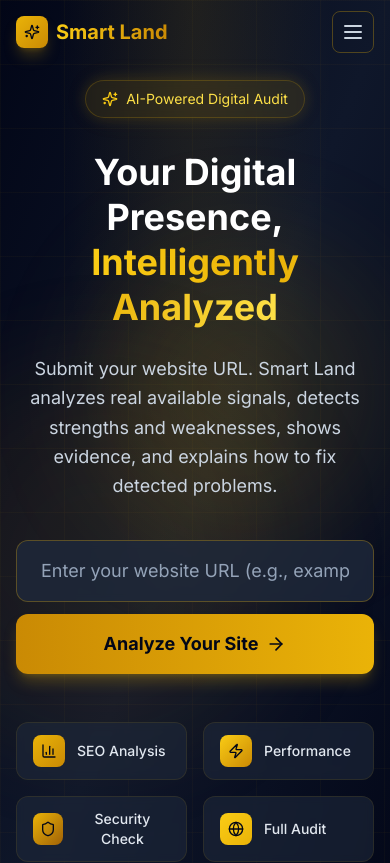
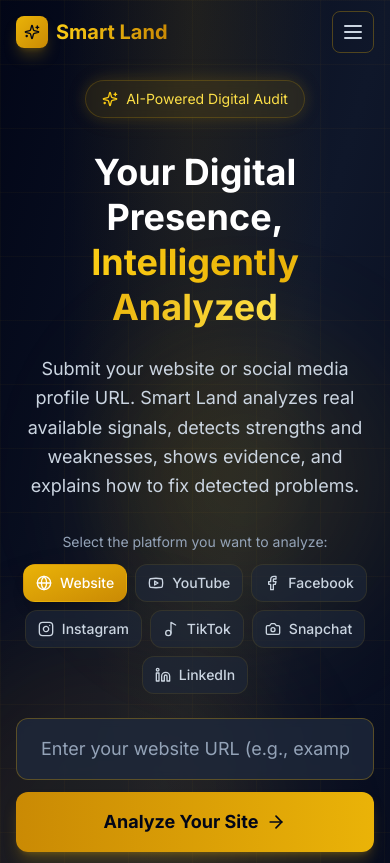
Before and after one commit to elsayedsameh803-star/v0-smart-land-website, a Next.js app: page /admin in a window 390 px wide. Shown: the top 863 px of the page. Built offline with nearby package versions, Linux system fonts and the light colour scheme.

Commit message:
تحديث: إضافة دعم منصات التواصل الاجتماعي - Facebook, Instagram, TikTok, Snapchat, LinkedIn, YouTube مع اختيار المنصة قبل التحليل وإضافة زر طباعة التقرير

```diff
--- a/src/app/[locale]/page.tsx
+++ b/src/app/[locale]/page.tsx
@@ -24,6 +24,7 @@
   const locale = params.locale || "en";
   const [currentView, setCurrentView] = useState<"home" | "analyzing" | "results">("home");
   const [url, setUrl] = useState("");
+  const [platform, setPlatform] = useState<string>("website");
   const [analysisResult, setAnalysisResult] = useState<AnalysisResult | null>(null);
   const [stages, setStages] = useState<AnalysisStage[]>([]);
   const [isAnalyzing, setIsAnalyzing] = useState(false);
@@ -31,8 +32,9 @@
   const [showFixAssistant, setShowFixAssistant] = useState(false);
   const [error, setError] = useState<string | null>(null);
 
-  const handleAnalyze = async (submittedUrl: string) => {
+  const handleAnalyze = async (submittedUrl: string, selectedPlatform?: string) => {
     setUrl(submittedUrl);
+    setPlatform(selectedPlatform || "website");
     setCurrentView("analyzing");
     setIsAnalyzing(true);
     setError(null);
@@ -74,7 +76,7 @@
   };
 
   const handleReAnalyze = () => {
-    if (url) handleAnalyze(url);
+    if (url) handleAnalyze(url, platform);
   };
 
   const handleHelpFix = (finding: Finding) => {
@@ -87,6 +89,7 @@
     setAnalysisResult(null);
     setStages([]);
     setUrl("");
+    setPlatform("website");
     setError(null);
     setShowFixAssistant(false);
     setActiveFinding(null);
@@ -122,6 +125,11 @@
                   {locale === "ar" ? "نتائج التحليل" : "Analysis Results"}
                 </h1>
                 <p className="text-dark-400 text-sm mt-1">{analysisResult.url}</p>
+                {platform !== "website" && (
+                  <span className="inline-block mt-1 px-2 py-0.5 rounded text-xs font-medium bg-gold-500/20 text-gold-300">
+                    {platform}
+                  </span>
+                )}
               </div>
               <div className="flex items-center gap-3">
                 <button onClick={handleReAnalyze} className="px-4 py-2 rounded-lg border border-gold-500/20 text-gold-300 text-sm hover:bg-gold-500/10 transition-colors">
--- a/src/components/home/HeroSection.tsx
+++ b/src/components/home/HeroSection.tsx
@@ -1,17 +1,40 @@
 "use client";
 
 import { useState } from "react";
-import { ArrowRight, Sparkles, Loader2, Globe, Shield, Zap, BarChart3 } from "lucide-react";
+import { ArrowRight, Sparkles, Globe, Shield, Zap, BarChart3, Youtube, Facebook, Instagram, Music2, Camera, Linkedin } from "lucide-react";
 import { cn } from "@/lib/utils";
 
 interface HeroSectionProps {
-  onAnalyze: (url: string) => void;
+  onAnalyze: (url: string, platform?: string) => void;
   locale: string;
 }
+
+type Platform = "website" | "youtube" | "facebook" | "instagram" | "tiktok" | "snapchat" | "linkedin";
+
+const platformIcons: Record<Platform, React.ElementType> = {
+  website: Globe,
+  youtube: Youtube,
+  facebook: Facebook,
+  instagram: Instagram,
+  tiktok: Music2,
+  snapchat: Camera,
+  linkedin: Linkedin,
+};
+
+const platformColors: Record<Platform, string> = {
+  website: "from-gold-500 to-gold-600",
+  youtube: "from-red-500 to-red-600",
+  facebook: "from-blue-600 to-blue-700",
+  instagram: "from-pink-500 to-purple-600",
+  tiktok: "from-cyan-400 to-cyan-600",
+  snapchat: "from-yellow-400 to-yellow-500",
+  linkedin: "from-blue-500 to-blue-600",
+};
 
 export function HeroSection({ onAnalyze, locale }: HeroSectionProps) {
   const [url, setUrl] = useState("");
   const [isValid, setIsValid] = useState(true);
+  const [selectedPlatform, setSelectedPlatform] = useState<Platform>("website");
   const isRtl = locale === "ar";
 
   const handleSubmit = (e: React.FormEvent) => {
@@ -22,8 +45,66 @@
       return;
     }
     setIsValid(true);
-    onAnalyze(trimmedUrl);
+    onAnalyze(trimmedUrl, selectedPlatform);
   };
+
+  const getPlaceholder = () => {
+    if (isRtl) {
+      switch (selectedPlatform) {
+        case "website": return "أدخل رابط موقعك (مثال: example.com)";
+        case "youtube": return "أدخل رابط قناة أو فيديو يوتيوب";
+        case "facebook": return "أدخل رابط صفحة أو بروفايل فيسبوك";
+        case "instagram": return "أدخل رابط بروفايل إنستغرام";
+        case "tiktok": return "أدخل رابط بروفايل تيك توك";
+        case "snapchat": return "أدخل رابط بروفايل سناب شات";
+        case "linkedin": return "أدخل رابط بروفايل أو شركة لينكد إن";
+      }
+    } else {
+      switch (selectedPlatform) {
+        case "website": return "Enter your website URL (e.g., example.com)";
+        case "youtube": return "Enter YouTube channel or video URL";
+        case "facebook": return "Enter Facebook page or profile URL";
+        case "instagram": return "Enter Instagram profile URL";
+        case "tiktok": return "Enter TikTok profile URL";
+        case "snapchat": return "Enter Snapchat profile URL";
+        case "linkedin": return "Enter LinkedIn profile or company URL";
+      }
+    }
+  };
+
+  const getButtonText = () => {
+    if (isRtl) {
+      switch (selectedPlatform) {
+        case "website": return "حلل موقعك الآن";
+        case "youtube": return "حلل قناتك الآن";
+        case "facebook": return "حلل صفحتك الآن";
+        case "instagram": return "حلل حسابك الآن";
+        case "tiktok": return "حلل حسابك الآن";
+        case "snapchat": return "حلل حسابك الآن";
+        case "linkedin": return "حلل بروفايلك الآن";
+      }
+    } else {
+      switch (selectedPlatform) {
+        case "website": return "Analyze Your Site";
+        case "youtube": return "Analyze Your Channel";
+        case "facebook": return "Analyze Your Page";
+        case "instagram": return "Analyze Your Profile";
+        case "tiktok": return "Analyze Your Profile";
+        case "snapchat": return "Analyze Your Profile";
+        case "linkedin": return "Analyze Your Profile";
+      }
+    }
+  };
+
+  const platforms: { id: Platform; label: string }[] = [
+    { id: "website", label: isRtl ? "موقع" : "Website" },
+    { id: "youtube", label: "YouTube" },
+    { id: "facebook", label: "Facebook" },
+    { id: "instagram", label: "Instagram" },
+    { id: "tiktok", label: "TikTok" },
+    { id: "snapchat", label: "Snapchat" },
+    { id: "linkedin", label: "LinkedIn" },
+  ];
 
   const features = [
     { icon: BarChart3, label: isRtl ? "تحليل SEO" : "SEO Analysis", color: "from-gold-500 to-gold-600" },
@@ -77,30 +158,58 @@
           </h1>
 
           {/* Subtitle */}
-          <p className="text-lg sm:text-xl text-dark-300 mb-10 max-w-2xl mx-auto leading-relaxed">
+          <p className="text-lg sm:text-xl text-dark-300 mb-8 max-w-2xl mx-auto leading-relaxed">
             {isRtl
-              ? "أرسل رابط موقعك الإلكتروني. تقوم سمارت لاند بتحليل الإشارات المتاحة الفعلية، وتكتشف نقاط القوة والضعف، وتظهر الأدلة، وتشرح كيفية إصلاح المشكلات المكتشفة."
-              : "Submit your website URL. Smart Land analyzes real available signals, detects strengths and weaknesses, shows evidence, and explains how to fix detected problems."}
+              ? "أرسل رابط موقعك الإلكتروني أو صفحتك على التواصل الاجتماعي. تقوم سمارت لاند بتحليل الإشارات المتاحة الفعلية، وتكتشف نقاط القوة والضعف، وتظهر الأدلة، وتشرح كيفية إصلاح المشكلات المكتشفة."
+              : "Submit your website or social media profile URL. Smart Land analyzes real available signals, detects strengths and weaknesses, shows evidence, and explains how to fix detected problems."}
           </p>
 
+          {/* Platform Selector */}
+          <div className="max-w-2xl mx-auto mb-6">
+            <p className="text-sm text-dark-400 mb-3 text-center">
+              {isRtl ? "اختر نوع المنصة التي تريد تحليلها:" : "Select the platform you want to analyze:"}
+            </p>
+            <div className="flex flex-wrap justify-center gap-2">
+              {platforms.map((platform) => {
+                const Icon = platformIcons[platform.id];
+                const isSelected = selectedPlatform === platform.id;
+                return (
+                  <button
+                    key={platform.id}
+                    onClick={() => setSelectedPlatform(platform.id)}
+                    className={cn(
+                      "flex items-center gap-2 px-3 py-2 rounded-xl text-sm font-medium transition-all duration-200 border",
+                      isSelected
+                        ? `bg-gradient-to-br ${platformColors[platform.id]} text-white border-transparent shadow-lg`
+                        : "bg-dark-800/60 text-dark-300 border-gold-500/10 hover:border-gold-500/30 hover:text-gold-300"
+                    )}
+                  >
+                    <Icon className="w-4 h-4" />
+                    <span>{platform.label}</span>
+                  </button>
+                );
+              })}
+            </div>
+          </div>
+
           {/* URL Input */}
-          <form onSubmit={handleSubmit} className="max-w-2xl mx-auto mb-12">
+          <form onSubmit={handleSubmit} className="max-w-2xl mx-auto mb-8">
             <div className="flex flex-col sm:flex-row gap-3">
               <div className="flex-1 relative">
                 <input
                   type="text"
                   value={url}
                   onChange={(e) => { setUrl(e.target.value); setIsValid(true); }}
-                  placeholder={isRtl ? "أدخل رابط موقعك (مثال: example.com)" : "Enter your website URL (e.g., example.com)"}
+                  placeholder={getPlaceholder()}
                   className={`w-full px-6 py-4 rounded-xl bg-dark-800/80 border ${isValid ? 'border-gold-500/30 focus:border-gold-500' : 'border-red-500'} text-white placeholder-dark-400 text-lg focus:outline-none focus:ring-2 focus:ring-gold-500/50 transition-all backdrop-blur-sm`}
                   dir={isRtl ? "rtl" : "ltr"}
                 />
               </div>
               <button
                 type="submit"
-                className="px-8 py-4 bg-gradient-to-r from-gold-600 to-gold-500 hover:from-gold-500 hover:to-gold-400 text-dark-950 font-bold rounded-xl transition-all duration-200 shadow-lg shadow-gold-500/25 hover:shadow-gold-500/40 flex items-center justify-center gap-2 text-lg"
+                className="px-8 py-4 bg-gradient-to-r from-gold-600 to-gold-500 hover:from-gold-500 hover:to-gold-400 text-dark-950 font-bold rounded-xl transition-all duration-200 shadow-lg shadow-gold-500/25 hover:shadow-gold-500/40 flex items-center justify-center gap-2 text-lg whitespace-nowrap"
               >
-                {isRtl ? "حلل موقعك الآن" : "Analyze Your Site"}
+                {getButtonText()}
                 <ArrowRight className={`w-5 h-5 ${isRtl ? 'rotate-180' : ''}`} />
               </button>
             </div>
@@ -110,6 +219,39 @@
               </p>
             )}
           </form>
+
+          {/* Social Media Icons Bar */}
+          <div className="max-w-3xl mx-auto mb-8">
+            <div className="flex items-center justify-center gap-6 flex-wrap">
+              {platforms.slice(1).map((platform) => {
+                const Icon = platformIcons[platform.id];
+                return (
+                  <button
+                    key={platform.id}
+                    onClick={() => setSelectedPlatform(platform.id)}
+                    className={cn(
+                      "flex flex-col items-center gap-1.5 p-3 rounded-xl transition-all duration-200 group",
+                      selectedPlatform === platform.id
+                        ? `bg-gradient-to-br ${platformColors[platform.id]} text-white shadow-lg scale-110`
+                        : "bg-dark-800/40 border border-gold-500/5 hover:bg-dark-800/80 hover:border-gold-500/20"
+                    )}
+                    title={platform.label}
+                  >
+                    <Icon className={cn(
+                      "w-6 h-6 transition-all",
+                      selectedPlatform === platform.id ? "text-white" : "text-dark-400 group-hover:text-gold-400"
+                    )} />
+                    <span className={cn(
+                      "text-[10px] font-medium",
+                      selectedPlatform === platform.id ? "text-white" : "text-dark-500 group-hover:text-gold-400"
+                    )}>
+                      {platform.label}
+                    </span>
+                  </button>
+                );
+              })}
+            </div>
+          </div>
 
           {/* Features Grid */}
           <div className="grid grid-cols-2 md:grid-cols-4 gap-4 max-w-3xl mx-auto">
--- a/src/dictionaries/ar.json
+++ b/src/dictionaries/ar.json
@@ -2,7 +2,7 @@
   "app": {
     "name": "سمارت لاند",
     "tagline": "منصة التدقيق الرقمي بالذكاء الاصطناعي",
-    "description": "حلل، افهم، وحسّن حضورك الرقمي بتدقيقات مدعومة بالذكاء الاصطناعي والأدلة."
+    "description": "حلل، افهم، وحسّن حضورك الرقمي عبر المواقع ومنصات التواصل الاجتماعي بتدقيقات مدعومة بالذكاء الاصطناعي والأدلة."
   },
   "nav": {
     "home": "الرئيسية",
@@ -14,17 +14,32 @@
   },
   "hero": {
     "title": "حضورك الرقمي، يُحلل بذكاء",
-    "subtitle": "أرسل رابط موقعك الإلكتروني. تقوم سمارت لاند بتحليل الإشارات المتاحة الفعلية، وتكتشف نقاط القوة والضعف، وتظهر الأدلة، وتشرح كيفية إصلاح المشكلات المكتشفة.",
-    "cta": "حلل موقعك الآن",
+    "subtitle": "أرسل رابط موقعك الإلكتروني أو صفحتك على التواصل الاجتماعي. تقوم سمارت لاند بتحليل الإشارات المتاحة الفعلية، وتكتشف نقاط القوة والضعف، وتظهر الأدلة، وتشرح كيفية إصلاح المشكلات المكتشفة.",
+    "cta": "حلل حضورك الرقمي الآن",
     "placeholder": "أدخل رابط موقعك (مثال: example.com)",
+    "placeholderWebsite": "أدخل رابط موقعك (مثال: example.com)",
+    "placeholderYoutube": "أدخل رابط قناة أو فيديو يوتيوب",
+    "placeholderFacebook": "أدخل رابط صفحة أو بروفايل فيسبوك",
+    "placeholderInstagram": "أدخل رابط بروفايل إنستغرام",
+    "placeholderTiktok": "أدخل رابط بروفايل تيك توك",
+    "placeholderSnapchat": "أدخل رابط بروفايل سناب شات",
+    "placeholderLinkedin": "أدخل رابط بروفايل أو شركة لينكد إن",
     "analyzing": "جارٍ التحليل...",
-    "trusted": "موثوق من فرق رقمية حول العالم"
+    "trusted": "موثوق من فرق رقمية حول العالم",
+    "platformLabel": "اختر المنصة",
+    "website": "موقع إلكتروني",
+    "youtube": "يوتيوب",
+    "facebook": "فيسبوك",
+    "instagram": "إنستغرام",
+    "tiktok": "تيك توك",
+    "snapchat": "سناب شات",
+    "linkedin": "لينكد إن"
   },
   "onboarding": {
     "step1": "أرسل الرابط",
-    "step1Desc": "أدخل أي رابط موقع عام لبدء التحليل.",
+    "step1Desc": "أدخل أي رابط موقع أو صفحة تواصل اجتماعي لبدء التحليل.",
     "step2": "سمارت لاند تحلل البيانات الفعلية",
-    "step2Desc": "يقوم الذكاء الاصطناعي لدينا بفحص الإشارات العامة المتاحة عبر أبعاد متعددة.",
+    "step2Desc": "يقوم الذكاء الاصطناعي لدينا بفحص الإشارات العامة المتاحة عبر أبعاد متعددة للمواقع ومنصات التواصل.",
     "step3": "اكتشف نقاط القوة والضعف",
     "step3Desc": "احصل على تحليل شفاف مع أدلة لكل نتيجة.",
     "step4": "افهم كيفية إصلاح المشكلات",
@@ -120,8 +135,8 @@
   "report": {
     "title": "تقرير التدقيق",
     "download": "تحميل PDF",
+    "print": "طباعة التقرير",
     "share": "مشاركة التقرير",
-    "print": "طباعة التقرير",
     "generated": "تم إنشاء التقرير",
     "url": "الرابط المحلل",
     "date": "تاريخ التحليل",
@@ -147,11 +162,11 @@
     "title": "المنهجية والثقة",
     "subtitle": "كيف تقوم سمارت لاند بتحليل وتقييم الحضور الرقمي",
     "whatWeAnalyze": "ماذا نحلل",
-    "whatWeAnalyzeDesc": "تفحص سمارت لاند الإشارات العامة المتاحة من موقعك بما في ذلك هيكل HTML، ورؤوس HTTP، ومقاييس الأداء، وسمات إمكانية الوصول، وتكوينات الأمان، ومؤشرات جودة المحتوى.",
+    "whatWeAnalyzeDesc": "تفحص سمارت لاند الإشارات العامة المتاحة من موقعك أو صفحة التواصل الاجتماعي بما في ذلك هيكل HTML، ورؤوس HTTP، ومقاييس الأداء، وسمات إمكانية الوصول، وتكوينات الأمان، ومؤشرات جودة المحتوى.",
     "signalsMeasured": "الإشارات المقاسة",
-    "signalsDesc": "نقيس أكثر من 100 إشارة فردية عبر ست فئات. يتم التحقق من كل إشارة حيثما أمكن من خلال الملاحظة المباشرة للموقع العام.",
+    "signalsDesc": "نقيس أكثر من 100 إشارة فردية عبر ست فئات. يتم التحقق من كل إشارة حيثما أمكن من خلال الملاحظة المباشرة للموقع أو الحساب العام.",
     "verifiedVsInferred": "البيانات المؤكدة مقابل الرؤى المستنتجة",
-    "verifiedDesc": "حيثما أمكن، تراقب سمارت لاند وتتحقق من البيانات مباشرة من الموقع العام. بعض الرؤى تستنتج بناءً على أفضل الممارسات المعتمدة ومعايير الصناعة. نصنف بوضوح أيها هو أيها.",
+    "verifiedDesc": "حيثما أمكن، تراقب سمارت لاند وتتحقق من البيانات مباشرة من الموقع أو الحساب العام. بعض الرؤى تستنتج بناءً على أفضل الممارسات المعتمدة ومعايير الصناعة. نصنف بوضوح أيها هو أيها.",
     "scoring": "كيف تعمل آلية التسجيل",
     "scoringDesc": "يتم تسجيل كل فئة من 0-100 بناءً على نسبة الإشارات الإيجابية المكتشفة. النتيجة الإجمالية هي متوسط مرجح. كل خصم يمكن تتبعه إلى دليل محدد.",
     "limitations": "حدود البيانات",
@@ -163,8 +178,8 @@
     "title": "شاهد سمارت لاند في العمل",
     "play": "تشغيل الفيديو",
     "transcript": "نص الفيديو",
-    "transcriptAr": "سمارت لاند هي منصة تدقيق رقمي مدعومة بالذكاء الاصطناعي. أرسل موقعك الإلكتروني أو صفحتك العامة المدعومة. تقوم سمارت لاند بتحليل الإشارات المتاحة الفعلية، وتكتشف نقاط القوة والضعف، وتظهر الأدلة، وتشرح كيفية إصلاح المشكلات المكتشفة. احصل على تقرير تدقيق احترافي مع توصيات قابلة للتنفيذ. تابع تحسنك بمرور الوقت من خلال إعادة التحليل.",
-    "transcriptEn": "Smart Land is an AI-powered digital audit platform. Submit your website or supported public page. Smart Land analyzes real available signals, detects strengths and weaknesses, shows evidence, and explains how to fix detected problems. Get a professional audit report with actionable recommendations. Track your improvement over time with re-analysis."
+    "transcriptAr": "سمارت لاند هي منصة تدقيق رقمي مدعومة بالذكاء الاصطناعي للمواقع ومنصات التواصل الاجتماعي. أرسل موقعك الإلكتروني أو صفحتك على التواصل الاجتماعي. تقوم سمارت لاند بتحليل الإشارات المتاحة الفعلية، وتكتشف نقاط القوة والضعف، وتظهر الأدلة، وتشرح كيفية إصلاح المشكلات المكتشفة. احصل على تقرير تدقيق احترافي مع توصيات قابلة للتنفيذ. تابع تحسنك بمرور الوقت من خلال إعادة التحليل.",
+    "transcriptEn": "Smart Land is an AI-powered digital audit platform for websites and social media. Submit your website or social media profile. Smart Land analyzes real available signals, detects strengths and weaknesses, shows evidence, and explains how to fix detected problems. Get a professional audit report with actionable recommendations. Track your improvement over time with re-analysis."
   },
   "admin": {
     "title": "مركز الذكاء",
@@ -185,7 +200,7 @@
   "footer": {
     "rights": "جميع الحقوق محفوظة.",
     "madeWith": "صنع بـ",
-    "description": "منصة التدقيق الرقمي بالذكاء الاصطناعي - تحليل الحضور الرقمي القائم على الأدلة.",
+    "description": "منصة التدقيق الرقمي بالذكاء الاصطناعي للمواقع ومنصات التواصل الاجتماعي - تحليل الحضور الرقمي القائم على الأدلة.",
     "product": "المنتج",
     "resources": "الموارد",
     "company": "الشركة",
--- a/src/dictionaries/en.json
+++ b/src/dictionaries/en.json
@@ -2,7 +2,7 @@
   "app": {
     "name": "Smart Land",
     "tagline": "AI Digital Audit Platform",
-    "description": "Analyze, understand, and improve your digital presence with evidence-based AI-powered audits."
+    "description": "Analyze, understand, and improve your digital presence across websites and social media platforms with evidence-based AI-powered audits."
   },
   "nav": {
     "home": "Home",
@@ -14,17 +14,32 @@
   },
   "hero": {
     "title": "Your Digital Presence, Intelligently Analyzed",
-    "subtitle": "Submit your website URL. Smart Land analyzes real available signals, detects strengths and weaknesses, shows evidence, and explains how to fix detected problems.",
-    "cta": "Analyze Your Site",
+    "subtitle": "Submit your website or social media profile URL. Smart Land analyzes real available signals, detects strengths and weaknesses, shows evidence, and explains how to fix detected problems.",
+    "cta": "Analyze Your Digital Presence",
     "placeholder": "Enter your website URL (e.g., example.com)",
+    "placeholderWebsite": "Enter your website URL (e.g., example.com)",
+    "placeholderYoutube": "Enter YouTube channel or video URL",
+    "placeholderFacebook": "Enter Facebook page or profile URL",
+    "placeholderInstagram": "Enter Instagram profile URL",
+    "placeholderTiktok": "Enter TikTok profile URL",
+    "placeholderSnapchat": "Enter Snapchat profile URL",
+    "placeholderLinkedin": "Enter LinkedIn profile or company URL",
     "analyzing": "Analyzing...",
-    "trusted": "Trusted by digital teams worldwide"
+    "trusted": "Trusted by digital teams worldwide",
+    "platformLabel": "Select Platform",
+    "website": "Website",
+    "youtube": "YouTube",
+    "facebook": "Facebook",
+    "instagram": "Instagram",
+    "tiktok": "TikTok",
+    "snapchat": "Snapchat",
+    "linkedin": "LinkedIn"
   },
   "onboarding": {
     "step1": "Submit your link",
-    "step1Desc": "Enter any public website URL to begin the analysis.",
+    "step1Desc": "Enter any public website or social media profile URL to begin the analysis.",
     "step2": "Smart Land analyzes real data",
-    "step2Desc": "Our AI examines available public signals across multiple dimensions.",
+    "step2Desc": "Our AI examines available public signals across multiple dimensions for websites and social platforms.",
     "step3": "Discover strengths & weaknesses",
     "step3Desc": "Get a transparent breakdown with evidence for every finding.",
     "step4": "Understand how to fix problems",
@@ -120,8 +135,8 @@
   "report": {
     "title": "Audit Report",
     "download": "Download PDF",
+    "print": "Print Report",
     "share": "Share Report",
-    "print": "Print Report",
     "generated": "Report Generated",
     "url": "Analyzed URL",
     "date": "Analysis Date",
@@ -147,11 +162,11 @@
     "title": "Methodology & Trust",
     "subtitle": "How Smart Land analyzes and scores digital presence",
     "whatWeAnalyze": "What We Analyze",
-    "whatWeAnalyzeDesc": "Smart Land examines publicly available signals from your website including HTML structure, HTTP headers, performance metrics, accessibility attributes, security configurations, and content quality indicators.",
+    "whatWeAnalyzeDesc": "Smart Land examines publicly available signals from your website or social media profile including HTML structure, HTTP headers, performance metrics, accessibility attributes, security configurations, and content quality indicators.",
     "signalsMeasured": "Signals Measured",
-    "signalsDesc": "We measure over 100 individual signals across six categories. Each signal is verified where possible through direct observation of the public website.",
+    "signalsDesc": "We measure over 100 individual signals across six categories. Each signal is verified where possible through direct observation of the public website or social profile.",
     "verifiedVsInferred": "Verified Data vs. Inferred Insights",
-    "verifiedDesc": "Where possible, Smart Land directly observes and verifies data from the public website. Some insights are inferred based on established best practices and industry standards. We clearly label which is which.",
+    "verifiedDesc": "Where possible, Smart Land directly observes and verifies data from the public website or social profile. Some insights are inferred based on established best practices and industry standards. We clearly label which is which.",
     "scoring": "How Scoring Works",
     "scoringDesc": "Each category is scored from 0-100 based on the proportion of positive signals detected. The overall score is a weighted average. Every deduction is traceable to specific evidence.",
     "limitations": "Data Limitations",
@@ -163,8 +178,8 @@
     "title": "See Smart Land in Action",
     "play": "Play Video",
     "transcript": "Video Transcript",
-    "transcriptEn": "Smart Land is an AI-powered digital audit platform. Submit your website or supported public page. Smart Land analyzes real available signals, detects strengths and weaknesses, shows evidence, and explains how to fix detected problems. Get a professional audit report with actionable recommendations. Track your improvement over time with re-analysis.",
-    "transcriptAr": "سمارت لاند هي منصة تدقيق رقمي مدعومة بالذكاء الاصطناعي. أرسل موقعك الإلكتروني أو صفحتك العامة المدعومة. تقوم سمارت لاند بتحليل الإشارات المتاحة الفعلية، وتكتشف نقاط القوة والضعف، وتظهر الأدلة، وتشرح كيفية إصلاح المشكلات المكتشفة. احصل على تقرير تدقيق احترافي مع توصيات قابلة للتنفيذ. تابع تحسنك بمرور الوقت من خلال إعادة التحليل."
+    "transcriptEn": "Smart Land is an AI-powered digital audit platform for websites and social media. Submit your website or social media profile. Smart Land analyzes real available signals, detects strengths and weaknesses, shows evidence, and explains how to fix detected problems. Get a professional audit report with actionable recommendations. Track your improvement over time with re-analysis.",
+    "transcriptAr": "سمارت لاند هي منصة تدقيق رقمي مدعومة بالذكاء الاصطناعي للمواقع ومنصات التواصل الاجتماعي. أرسل موقعك الإلكتروني أو صفحتك على التواصل الاجتماعي. تقوم سمارت لاند بتحليل الإشارات المتاحة الفعلية، وتكتشف نقاط القوة والضعف، وتظهر الأدلة، وتشرح كيفية إصلاح المشكلات المكتشفة. احصل على تقرير تدقيق احترافي مع توصيات قابلة للتنفيذ. تابع تحسنك بمرور الوقت من خلال إعادة التحليل."
   },
   "admin": {
     "title": "Intelligence Center",
@@ -185,7 +200,7 @@
   "footer": {
     "rights": "All rights reserved.",
     "madeWith": "Made with",
-    "description": "AI Digital Audit Platform — Evidence-driven digital presence analysis.",
+    "description": "AI Digital Audit Platform for websites & social media — Evidence-driven digital presence analysis.",
     "product": "Product",
     "resources": "Resources",
     "company": "Company",
```
Also changed, not shown: src/components/analysis/PdfReport.tsx (+12 -1 lines), 2 other files (tests, documents, lock files or other folders).
